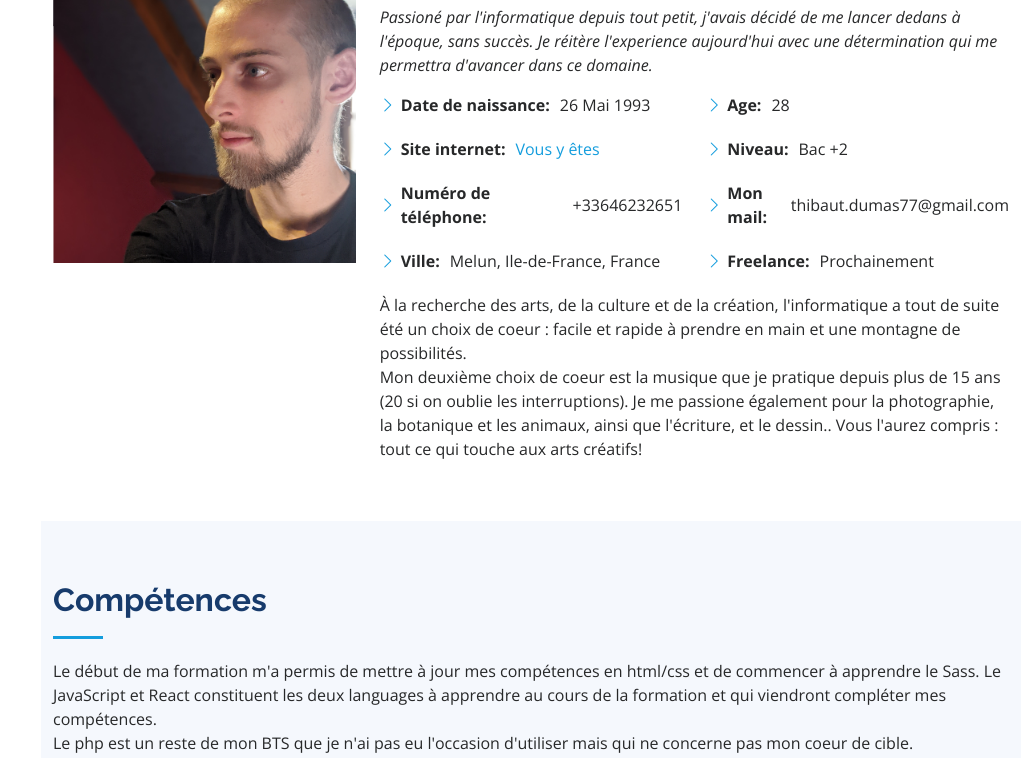
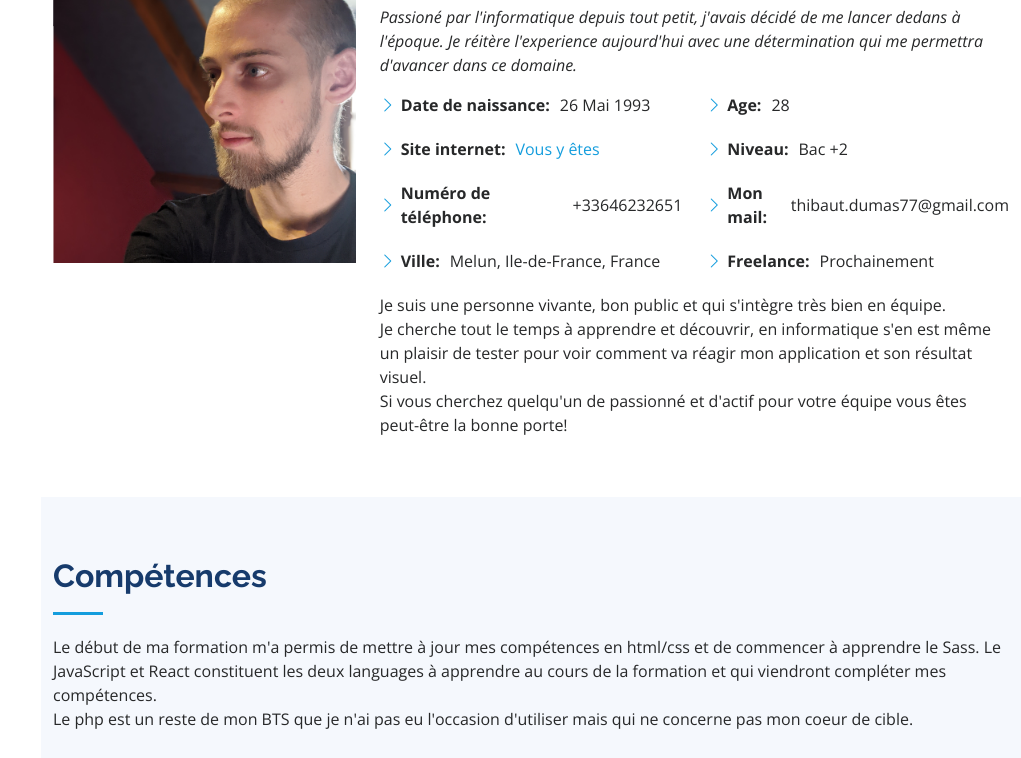
Before and after one commit to Lullaby460/Portfolio, a plain HTML site: page index.html in a window 1280 px wide. Shown: the part 1051-1809 px from the top of the page, without its empty margins (259-1280 px from the left). Drawn offline with nearby package versions, Linux system fonts and the light colour scheme.

Commit message:
Mise à jour description

```diff
--- a/index.html
+++ b/index.html
@@ -93,7 +93,7 @@
           <div class="col-lg-8 pt-4 pt-lg-0 content" data-aos="fade-left">
             <h3>Développeur front-end.</h3>
             <p class="fst-italic">
-              Passioné par l'informatique depuis tout petit, j'avais décidé de me lancer dedans à l'époque, sans succès. Je réitère l'experience aujourd'hui avec une détermination qui me permettra d'avancer dans ce domaine.
+              Passioné par l'informatique depuis tout petit, j'avais décidé de me lancer dedans à l'époque. Je réitère l'experience aujourd'hui avec une détermination qui me permettra d'avancer dans ce domaine.
             </p>
             <div class="row">
               <div class="col-lg-6">
@@ -114,9 +114,10 @@
               </div>
             </div>
             <p>
-              À la recherche des arts, de la culture et de la création, l'informatique a tout de suite été un choix de coeur : facile et rapide à prendre en main et une montagne de possibilités.
-              <br /> Mon deuxième choix de coeur est la musique que je pratique depuis plus de 15 ans (20 si on oublie les interruptions). Je me passione également pour la photographie, la botanique et les animaux, ainsi que l'écriture, et le dessin..
-              Vous l'aurez compris : tout ce qui touche aux arts créatifs!
+              Je suis une personne vivante, bon public et qui s'intègre très bien en équipe. <br>
+              Je cherche tout le temps à apprendre et découvrir,
+              en informatique s'en est même un plaisir de tester pour voir comment va réagir mon application et son résultat visuel. <br>
+              Si vous cherchez quelqu'un de passionné et d'actif pour votre équipe vous êtes peut-être la bonne porte!
             </p>
           </div>
         </div>
```
